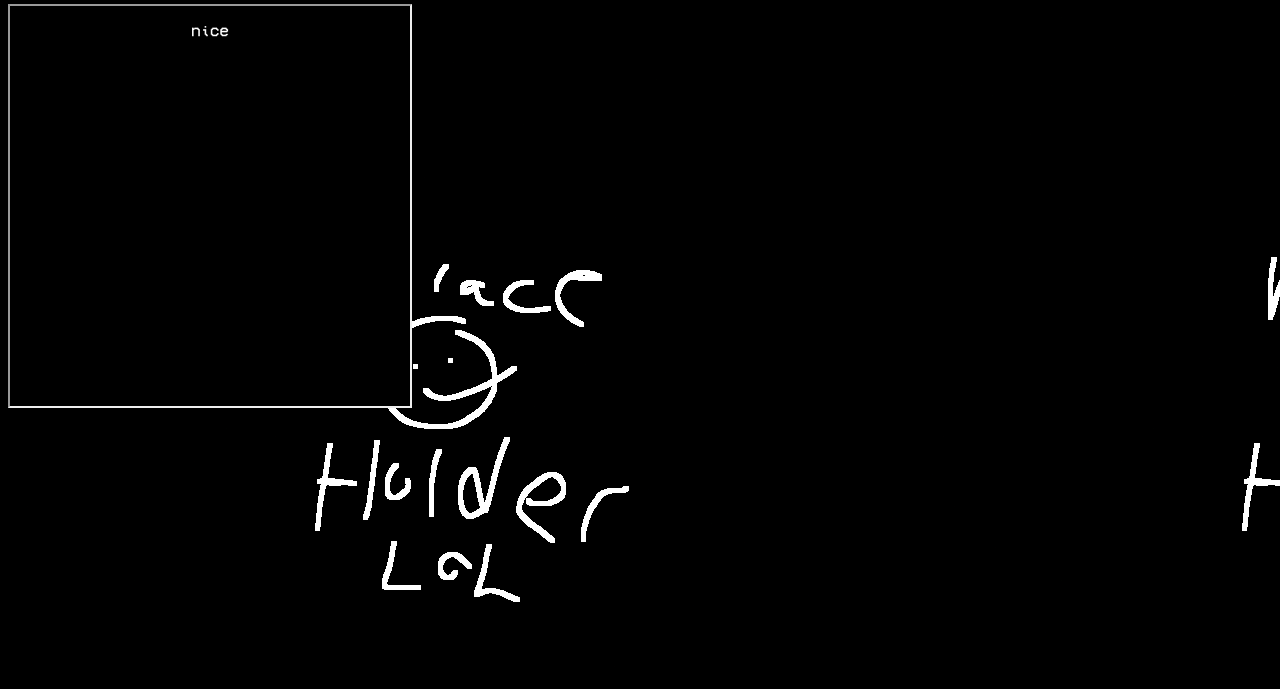
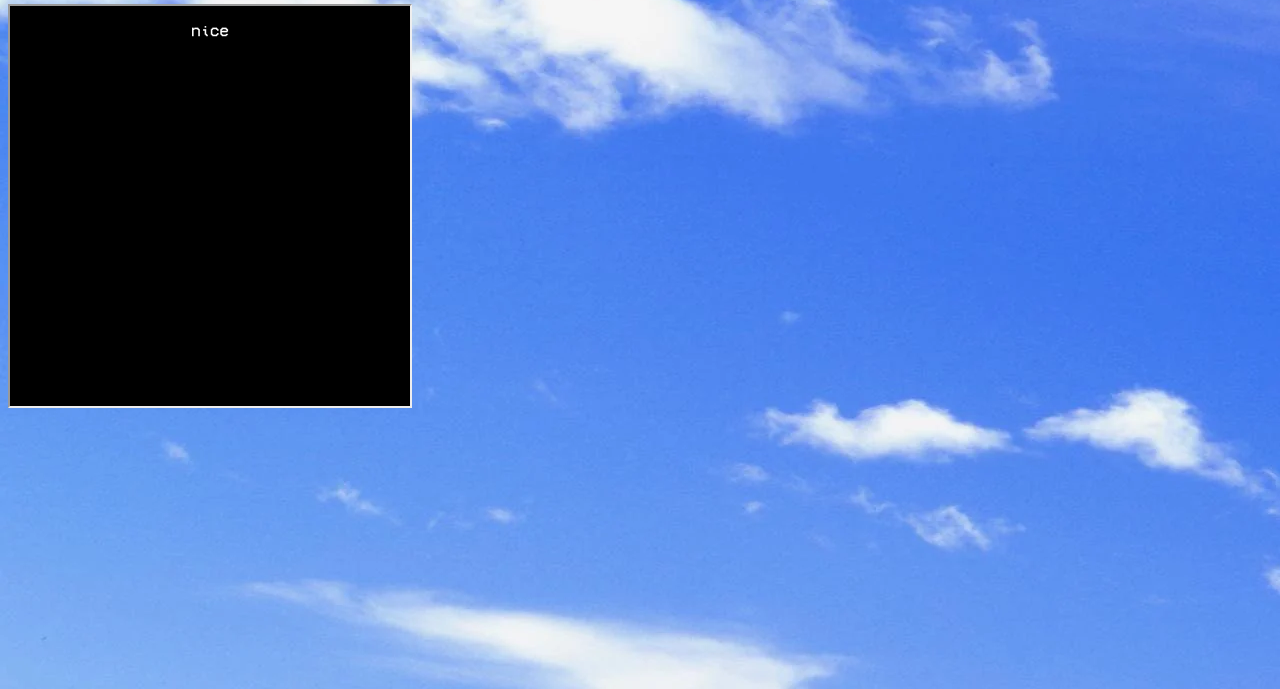
Before and after one commit to the-currentsilas/the-currentsilas.github.io, a plain HTML site: page index.html in a window 1280 px wide. Shown: the part 111-800 px from the top of the page. Drawn offline with Linux system fonts and the light colour scheme.

Commit message:
Update epic.css

```diff
--- a/epic.css
+++ b/epic.css
@@ -10,7 +10,7 @@ html {
     /* Add additional font file formats if needed */
 }
 body {
-    background-image: url('../why.png'); /* Replace with the path to your image file */
+    background-image: url('https://github.com/the-currentsilas/the-currentsilas.github.io/blob/main/uhq5zTcMPM3tOW_fbUz4PayDt_5pkEXdyXXoRWs3XOg.webp'); /* Replace with the path to your image file */
 }
 .blog {
     text-align: left;
```
